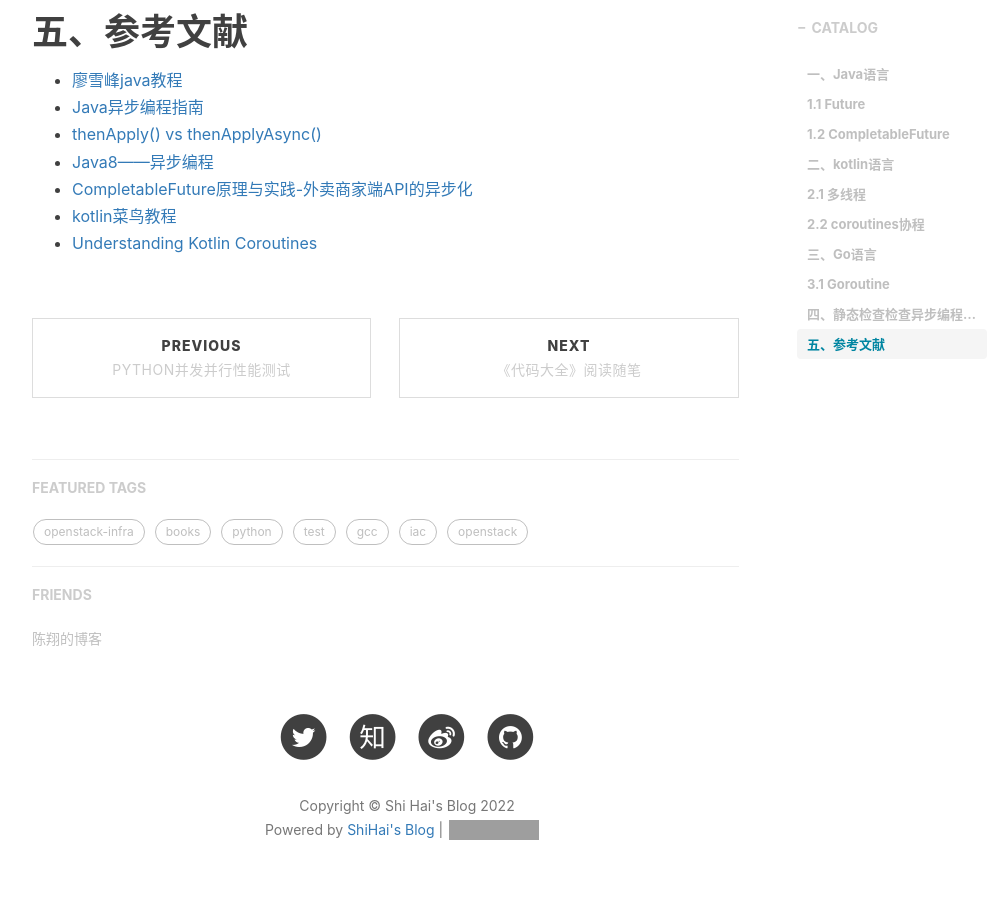
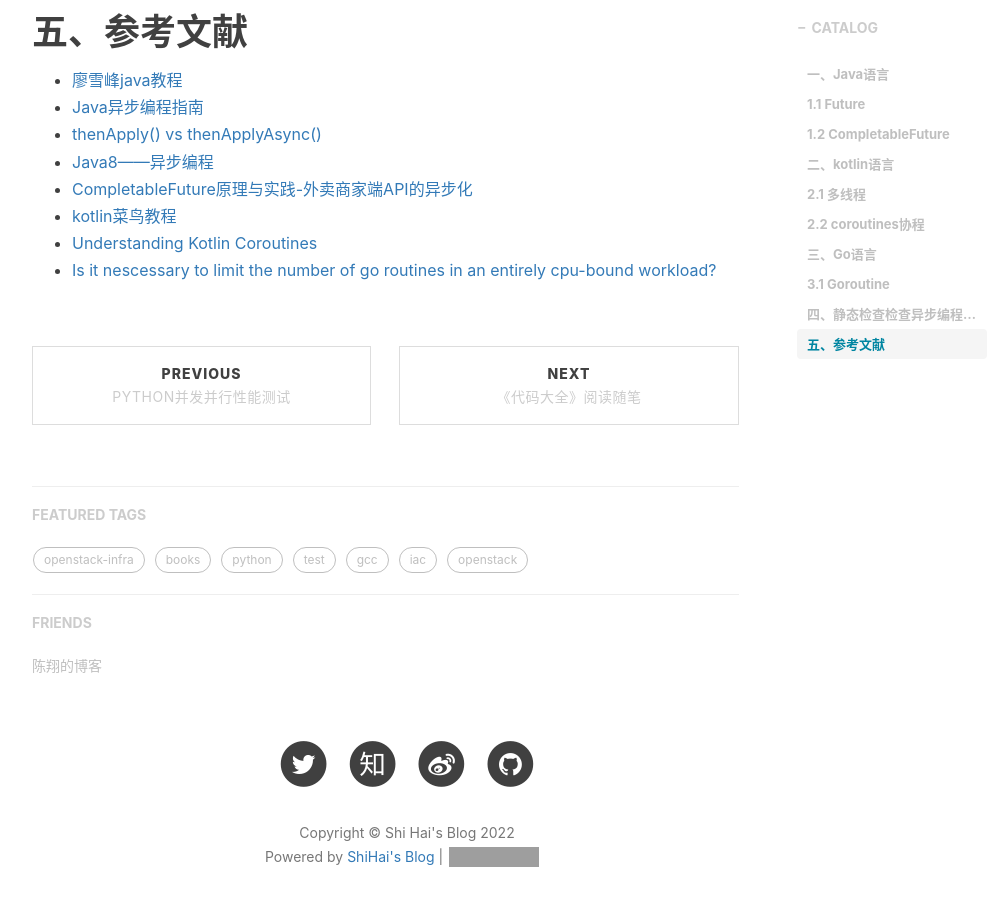
Before and after one commit to shihai1991/shihai1991.github.io, a Jekyll site: the page built from _posts/2021-12-24-java异步编程的静态检查.md, in a window 1280 px wide and 900 px high, scrolled down 4571 px. Shown: the whole window, without its empty margins (233-1239 px from the left). Built offline with Jekyll 4.4.1, drawn with Linux system fonts in a browser that asks for light colours; nearby versions of some CDN libraries; comment, search, counter and statistics services are not loaded; grey boxes are pictures that could not be loaded.

Commit message:
Update 2021-12-24-java异步编程的静态检查.md

```diff
--- a/_posts/2021-12-24-java异步编程的静态检查.md
+++ b/_posts/2021-12-24-java异步编程的静态检查.md
@@ -165,3 +165,4 @@ pmd、findbugs和sonarqube暂时未找到。
 - [CompletableFuture原理与实践-外卖商家端API的异步化](https://tech.meituan.com/2022/05/12/principles-and-practices-of-completablefuture.html)
 - [kotlin菜鸟教程](https://www.runoob.com/kotlin/kotlin-command-line.html)
 - [Understanding Kotlin Coroutines](https://reflectoring.io/understanding-kotlin-coroutines-tutorial/#:~:text=Coroutines%20are%20a%20design%20pattern,the%20other%20tasks%20to%20complete.)
+- [Is it nescessary to limit the number of go routines in an entirely cpu-bound workload?](https://stackoverflow.com/questions/69009822/is-it-nescessary-to-limit-the-number-of-go-routines-in-an-entirely-cpu-bound-wor)
```
